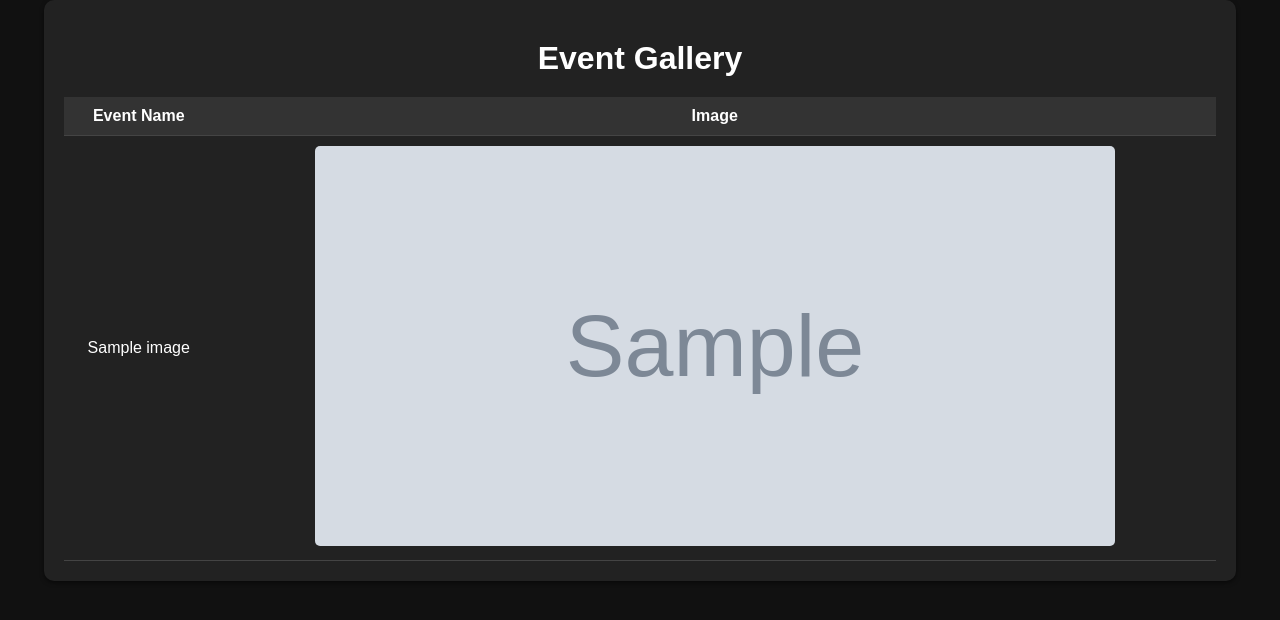
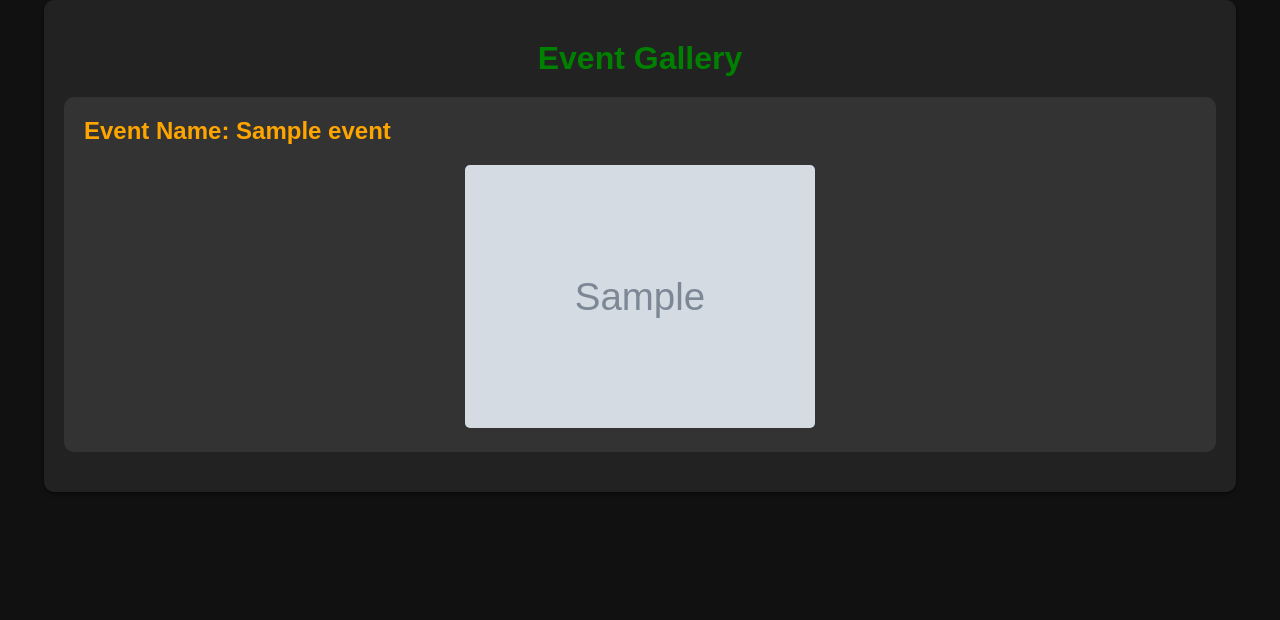
Before and after one commit to rudraabhilash/Django_school_project, a Django app: template event/templates/images.html in a window 1280 px wide. Shown: the top 620 px of the page. Run offline with Django 5.2, Linux system fonts and the light colour scheme; the template is opened without the code that fills it: most values are stand-ins (such as "Sample title", 1, 10 or a date in 2020); grey boxes marked "Sample" are stand-in pictures.

Commit message:
multiple images upload and display feature add

```diff
--- a/event/models.py
+++ b/event/models.py
@@ -12,4 +12,8 @@ class Event_Table(models.Model):
   event_cost = models.IntegerField(null=True)
   event_type = models.CharField(max_length=255)
   event_winner_id = models.IntegerField(null=True)
-  event_image_location = models.ImageField(upload_to='event/static')
+  #event_image_location = models.ImageField(upload_to='event/static')
+
+class Event_Image(models.Model):
+  event_table = models.ForeignKey(Event_Table, related_name='images', on_delete=models.CASCADE)
+  event_image_location = models.ImageField(upload_to='event/static', null = True, blank=True)
--- a/event/templates/images.html
+++ b/event/templates/images.html
@@ -3,75 +3,112 @@
 <head>
     <meta charset="UTF-8">
     <meta name="viewport" content="width=device-width, initial-scale=1.0">
-    <title>Image Display</title>
+    <title>Event Gallery</title>
     <style>
         body {
             font-family: Arial, sans-serif;
-            background-color: #111; /* Set the background to a dark color */
-            color: #fff; /* Set the text color to white */
+            background-color: #111;
+            color: #fff;
             margin: 0;
             padding: 0;
         }
         h1 {
             text-align: center;
             margin: 20px 0;
-            color: #fff; /* Ensure header text is white */
+            color:green;
         }
         .container {
             width: 90%;
             max-width: 1200px;
-            margin: 0 auto; /* Center the container */
-            background-color: #222; /* Set the container background to a dark color */
+            margin: 0 auto;
+            background-color: #222;
             padding: 20px;
-            border-radius: 10px; /* Add some rounded corners */
-            box-shadow: 0 2px 4px rgba(0, 0, 0, 0.5); /* Add a subtle shadow */
+            border-radius: 10px;
+            box-shadow: 0 2px 4px rgba(0, 0, 0, 0.5);
         }
-        table {
+        .card {
+            background-color: #333;
+            border-radius: 10px;
+            padding: 20px;
+            margin-bottom: 20px;
+        }
+        .card h2 {
+            margin-top: 0;
+            color: orange;
+        }
+        .gallery {
+            display: flex;
+            flex-wrap: wrap;
+            gap: 10px;
+            justify-content: center;
+        }
+        .gallery a {
+            flex: 1 1 calc(33.333% - 20px); /* Adjust the percentage to fit the number of images in a row */
+            max-width: calc(33.333% - 20px); /* Adjust the percentage to fit the number of images in a row */
+            box-sizing: border-box;
+        }
+        .gallery img {
             width: 100%;
-            border-collapse: collapse;
-            margin-top: 20px;
+            height: auto;
+            object-fit: cover;
+            border-radius: 5px;
+            cursor: pointer;
+            transition: transform 0.3s;
         }
-        th, td {
-            padding: 10px;
-            text-align: center;
-            border-bottom: 1px solid #444; /* Adjust the border color to a dark shade */
+        .gallery img:hover {
+            transform: scale(1.05);
         }
-        th {
-            background-color: #333; /* Set the header background color to a dark shade */
+        .lightbox {
+            display: none;
+            position: fixed;
+            top: 0;
+            left: 0;
+            width: 100%;
+            height: 100%;
+            background-color: rgba(0, 0, 0, 0.8);
+            justify-content: center;
+            align-items: center;
         }
-        img {
-            width: 800px; /* Set a fixed width */
-            height: 400px; /* Set a fixed height */
-            object-fit: cover; /* Ensure the image covers the specified dimensions */
-            border-radius: 5px; /* Add some rounded corners to images */
+
+        .lightbox img {
+            width: 55vw; /* Adjust these values to make the image larger if needed */
+            height: 55vh;
+            border-radius: 10px;
+            margin: auto;
         }
+
+        .lightbox:target {
+            display: flex;
+            justify-content: center;
+            align-items: center;
+        }
+
+
     </style>
 </head>
 <body>
     <div class="container">
         <h1>Event Gallery</h1>
-        <table>
-            <thead>
-                <tr>
-                    <th>Event Name</th>
-                    <th>Image</th>
-                </tr>
-            </thead>
-            <tbody>
-                {% for x in image %}
-                <tr>
-                    <td>{{ x.event_name }}</td>
-                    <td>
-                        {% if x.event_image_location %}
-                            <img src="{{ x.event_image_location.url }}" alt="Event Image">
-                        {% else %}
-                            No image available
-                        {% endif %}
-                    </td>
-                </tr>
-                {% endfor %}
-            </tbody>
-        </table>
+        {% for event in ids %}
+        <div class="card">
+            <h2>Event Name: {{ event.event_name }}</h2>
+            <div class="gallery">
+
+            {% for img in images %}
+             {%if event.id == img.event_table_id%}
+                <a href="#lightbox-{{ event.event_name }}-{{ forloop.counter0 }}">
+                    <img src="{{ img.event_image_location.url }}" alt="Event Image">
+                </a>
+                <div id="lightbox-{{ event.event_name }}-{{ forloop.counter0 }}" class="lightbox">
+                    <a href="#">
+                        <img src="{{ img.event_image_location.url }}" alt="Event Image">
+                    </a>
+                </div>
+             {%endif%}
+            {% endfor %}
+            </div>
+        </div>
+        {% endfor %}
     </div>
 </body>
 </html>
--- a/event/templates/specific_event.html
+++ b/event/templates/specific_event.html
@@ -122,7 +122,7 @@
                         <td>{{x.event_cost }}</td>
                         <td>{{x.event_type }}</td>
                         <td>{{x.event_winner_id }}</td>
-                        <td>{{x.event_image_location }}</td>
+                        <td>event/static/</td>
                     </tr>
                 {% endfor %}
             </tbody>
--- a/event/urls.py
+++ b/event/urls.py
@@ -2,7 +2,8 @@ from django.urls import path
 from . import views
 
 urlpatterns = [
-    path('event/', views.event_form, name='event'),
+    path('event/', views.event_details, name='event'),
+    path('event_registration/', views.event_registration, name='event_registration'),
     path('event_submit/', views.event_form_submit, name='event_submit'),
     path('eventsubmit_form/', views.submited_form, name='eventsubmit_form'),
     path('event_details/', views.event_details, name='event_details'),
```
Also changed, not shown: event/forms.py (+7 -1 lines), event/templates/event_form.html (+20 -6 lines), event/templates/event_name_details.html (+103 -5 lines), event/views.py (+17 -9 lines), event/migrations/0003_remove_event_table_event_image_location_event_image.py (added), media/event/static/OIP.jpeg (deleted), media/event/static/WhatsApp_Image_2024-04-30_at_07.51.10_ab4bb40f.jpg (deleted).
